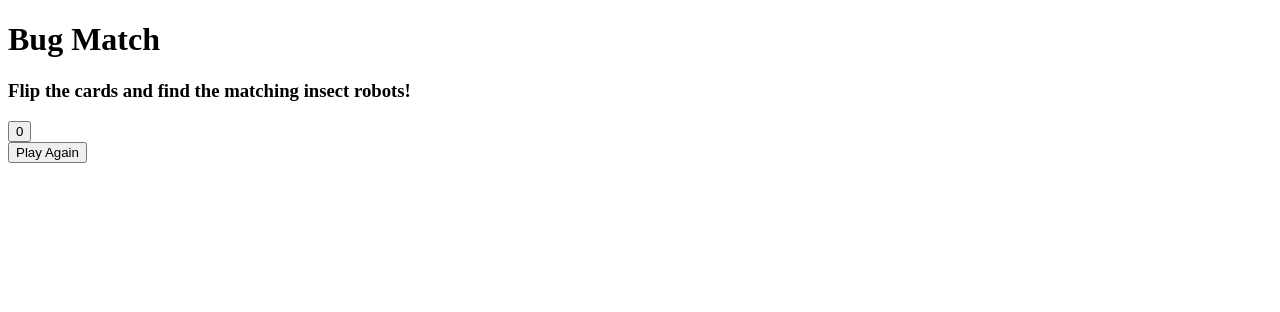
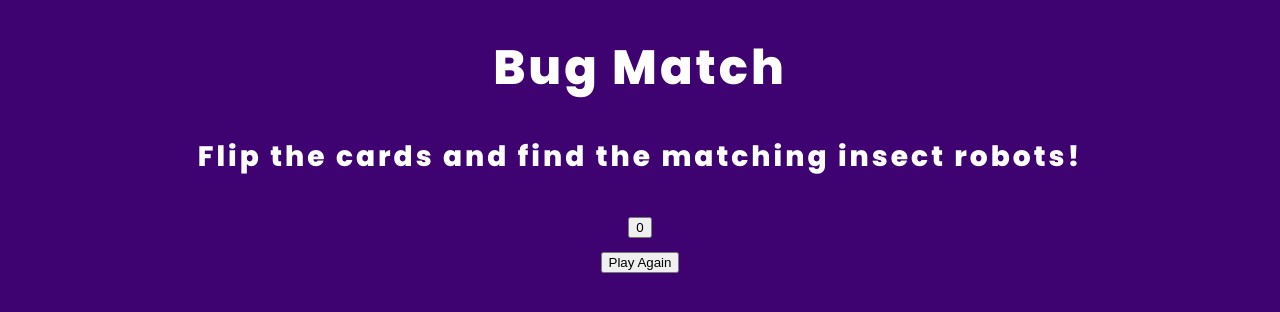
Before and after one commit to RachelFurlong-dev/bug-match-M2, a plain HTML site: page index.html in a window 1280 px wide. Drawn offline with Linux system fonts and the light colour scheme; files that its build step writes are made by us from their sources.

Commit message:
Add body css styles

```diff
--- a/assets/css/style.css
+++ b/assets/css/style.css
@@ -0,0 +1,10 @@
+@import url('https://fonts.googleapis.com/css2?family=Poppins:wght@200;500;800&display=swap');
+
+body{
+    font-family: Poppins, sans-serif;
+    font-size: 1.5rem;
+    letter-spacing: 3px;
+    color:#fff;
+    background-color: rgb(63, 2, 113);
+    text-align: center;
+}
--- a/index.html
+++ b/index.html
@@ -4,7 +4,7 @@
     <meta charset="UTF-8">
     <meta http-equiv="X-UA-Compatible" content="IE=edge">
     <meta name="viewport" content="width=device-width, initial-scale=1.0">
-    <link rel="stylesheet" href="style.css">
+    <link rel="stylesheet" href="assets/css/style.css">
     <title>Bug Match</title>
 </head>
 <body>
```
